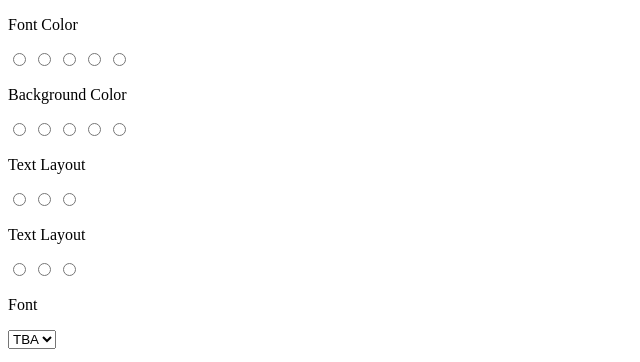
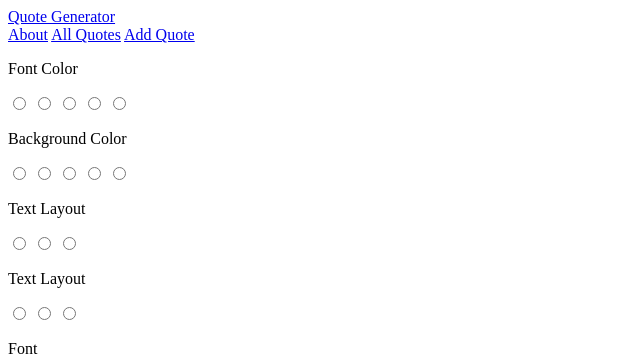
Before and after one commit to The-Dan-Main/Cohort_9-Quote-Project-1, a plain HTML site: page index.html in a window 1280 px wide. Shown: the top 362 px of the page, without its empty margins (0-640 px from the left). Drawn offline with Linux system fonts and the light colour scheme.

Commit message:
navbar-structure-html

```diff
--- a/index.html
+++ b/index.html
@@ -11,13 +11,15 @@
 <body>
 
 
-
-
-
-
-
-
-
+<!-- navbar -->
+<nav class="navbar">
+    <a class="navbar-title" href="#">Quote Generator</a>
+    <div class="navbar-right">
+        <a class="navbar-links" href="#">About</a>
+        <a class="navbar-links" href="#">All Quotes</a>
+        <a class="navbar-links" href="#">Add Quote</a>
+    </div>
+</nav>
 
     <div class="settings-container flex-container">
         <div class="settings-colors-container flex-container">
```
